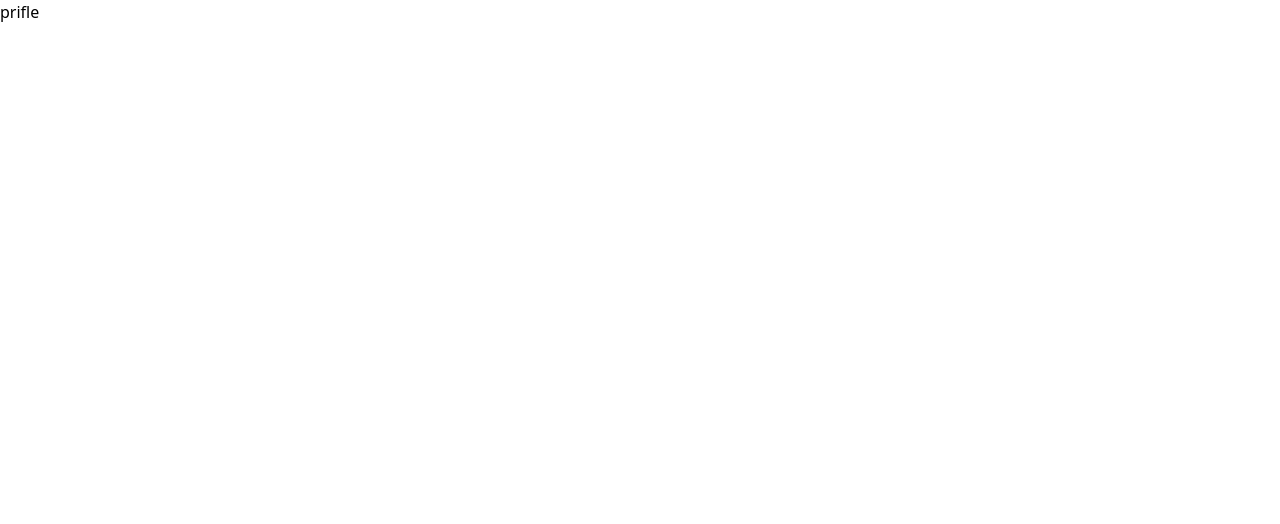
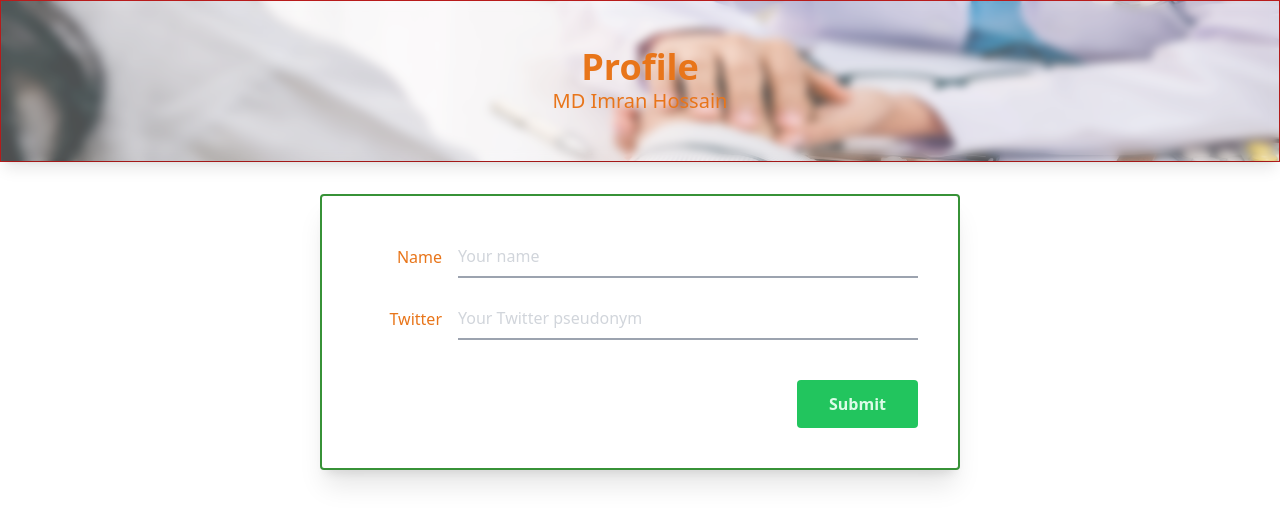
Before and after one commit to Imran122/task-bem-group-nextjs, a Next.js app: page /profile in a window 1280 px wide. Shown: the top 524 px of the page. Built offline with nearby package versions, Linux system fonts and the light colour scheme.

Commit message:
fix profile

```diff
--- a/src/pages/index.js
+++ b/src/pages/index.js
@@ -1,7 +1,7 @@
 import Banner from "@/components/Home/Banner";
 import Experts from "@/components/Home/Experts";
-import Header from "@/components/Home/Header";
 import Footer from "@/components/Shared/Footer";
+import Header from "@/components/Shared/Header";
 import { Inter } from "next/font/google";
 
 const inter = Inter({ subsets: ["latin"] });
--- a/src/pages/profile/index.js
+++ b/src/pages/profile/index.js
@@ -1,3 +1,66 @@
+import Image from "next/image";
+import profilebanner from "../../../public/assets/profile/profilebanner.jpg";
+
 export default function Profile() {
-  return <p>prifle</p>;
+  return (
+    <div>
+      <div className="relative  border border-red-700">
+        {/* Shadow and blur effect */}
+        <div className="h-40 w-full bg-white bg-opacity-30 absolute inset-0 backdrop-filter backdrop-blur-sm shadow-lg"></div>
+        {/* Image */}
+        <Image className="w-full h-40" src={profilebanner} alt="image" />
+        {/* Text */}
+        <div className="absolute top-1/2 left-1/2 transform -translate-x-1/2 -translate-y-1/2 text-center text-text_colour">
+          <h2 className="text-4xl font-bold">Profile</h2>
+          <h2 className="text-xl">MD Imran Hossain</h2>
+        </div>
+      </div>
+
+      {/*   form design */}
+      <div>
+        <div class=" py-8 flex items-center">
+          <div class="bg-white p-10 md:w-2/3 lg:w-1/2 mx-auto shadow-xl rounded border-2 border-primary_colour">
+            <form action="">
+              <div class="flex items-center mb-5">
+                <label
+                  for="name"
+                  class="w-20 inline-block text-right mr-4 text-text_colour"
+                >
+                  Name
+                </label>
+                <input
+                  name="name"
+                  id="name"
+                  type="text"
+                  placeholder="Your name"
+                  class="border-b-2 border-gray-400 flex-1 py-2 placeholder-gray-300 outline-none focus:border-green-400"
+                />
+              </div>
+
+              <div class="flex items-center mb-10">
+                <label
+                  for="twitter"
+                  class="w-20 inline-block text-right mr-4 text-text_colour"
+                >
+                  Twitter
+                </label>
+                <input
+                  type="text"
+                  name="twitter"
+                  id="twitter"
+                  placeholder="Your Twitter pseudonym"
+                  class="border-b-2 border-gray-400 flex-1 py-2 placeholder-gray-300 outline-none focus:border-green-400"
+                />
+              </div>
+              <div class="text-right">
+                <button class="py-3 px-8 bg-green-500 text-green-100 font-bold rounded">
+                  Submit
+                </button>
+              </div>
+            </form>
+          </div>
+        </div>
+      </div>
+    </div>
+  );
 }
```
Also changed, not shown: public/assets/profile/profilebanner.jpg (added), src/components/Shared/Header.js (renamed from src/components/Home/Header.js).
